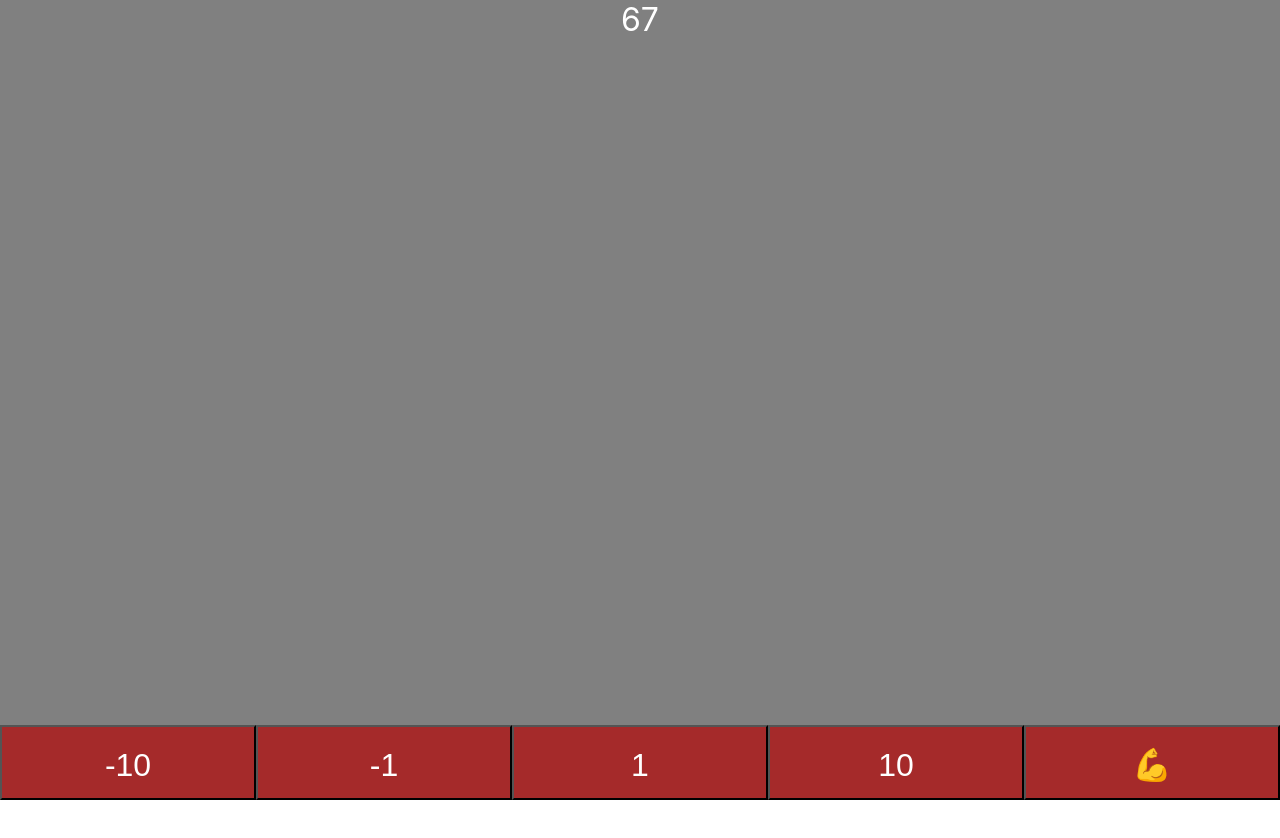
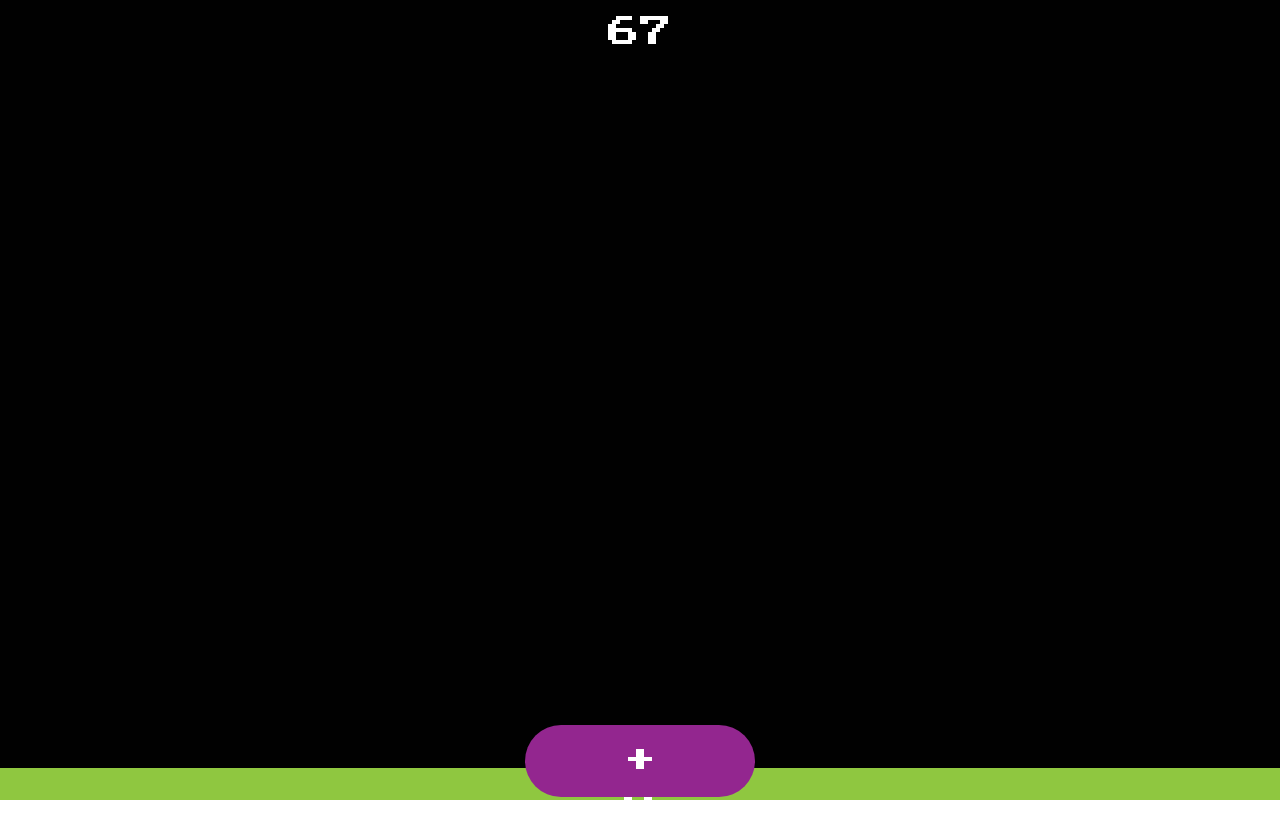
Before and after one commit to jmshearer/Pushups365, a React (Create React App) app: page / in a window 1280 px wide. After the commit the page ends 800 px from the top, so only its background shows below. Built offline with nearby package versions, Linux system fonts and the light colour scheme.

Commit message:
Move to scss and add a retro-80's video game vibe

```diff
--- a/package.json
+++ b/package.json
@@ -7,6 +7,7 @@
     "@testing-library/jest-dom": "^5.16.5",
     "@testing-library/react": "^13.4.0",
     "@testing-library/user-event": "^13.5.0",
+    "node-sass": "npm:sass@^1.58.3",
     "react": "^18.2.0",
     "react-confetti-explosion": "^2.0.2",
     "react-dom": "^18.2.0",
@@ -38,5 +39,8 @@
       "last 1 firefox version",
       "last 1 safari version"
     ]
+  },
+  "devDependencies": {
+    "sass": "^1.58.3"
   }
 }
--- a/src/App.css
+++ /dev/null
@@ -1,79 +0,0 @@
-.App {
-  text-align: center;
-}
-
-.App-logo {
-  height: 40vmin;
-  pointer-events: none;
-}
-
-@media (prefers-reduced-motion: no-preference) {
-  .App-logo {
-    animation: App-logo-spin infinite 20s linear;
-  }
-}
-
-.ButtonBar {
-  position: absolute;
-  width: 100%;
-  bottom: 0;
-  height: 75px;
-  z-index: 999;
-}
-
-.SimpleButton {
-  display: inline-block;
-  width: 20%;
-  height: 75px;
-  color: white;
-  font-size: 2em;
-  background: brown;
-  text-align: center;
-  line-height: 75px;
-}
-
-.ProgressHolder {
-  position: absolute;
-  top: 0;
-  left: 0;
-  right: 0;
-  bottom: 0;
-  background: gray;
-  user-select: none;
-  color: white;
-  font-size: 2em;
-  text-align: center;
-}
-
-.Progress {
-  position: absolute;
-  bottom: 0;
-  height: 50%;
-  left: 0;
-  right: 0;
-  background-color: green;
-}
-
-.App-header {
-  background-color: #282c34;
-  min-height: 100vh;
-  display: flex;
-  flex-direction: column;
-  align-items: center;
-  justify-content: center;
-  font-size: calc(10px + 2vmin);
-  color: white;
-}
-
-.App-link {
-  color: #61dafb;
-}
-
-@keyframes App-logo-spin {
-  from {
-    transform: rotate(0deg);
-  }
-  to {
-    transform: rotate(360deg);
-  }
-}
--- a/src/App.js
+++ b/src/App.js
@@ -1,9 +1,11 @@
 import React from 'react';
-import './App.css';
+import './App.scss';
 import VerticalProgressBar from  './Include/VerticalProgressBar.js';
 import {toast, Toaster} from "react-hot-toast";
 import ConfettiExplosion from 'react-confetti-explosion';
+import {ShareButton, NumButton, ButtonBar} from './Include/ButtonBar.js';
 
+/*<button className="SimpleButton" onClick={this.handleShare}>💪</button>*/
 
 
 class PushupTracker extends React.Component {
@@ -58,24 +60,30 @@ class PushupTracker extends React.Component {
 
   render() {
     var isCompleted = (this.state.target == this.state.numCompleted);
+    var shareMessage = "💪x" + this.state.numCompleted;
     return <div>
         <Toaster position="top-center"/>
-        <div className="ButtonBar">
-          <button className="SimpleButton" onClick={this.addValue}>-10</button>
-          <button className="SimpleButton" onClick={this.addValue}>-1</button>
-          <button className="SimpleButton" onClick={this.addValue}>1</button>
-          <button className="SimpleButton" onClick={this.addValue}>10</button>
-          <button className="SimpleButton" onClick={this.handleShare}>💪</button>
-        </div>
+        <ButtonBar>
+          <NumButton value="-10" onClick={this.addValue} />
+          <NumButton value="-1" onClick={this.addValue} />
+          <NumButton value="1" onClick={this.addValue} />
+          <NumButton value="10" onClick={this.addValue} />
+        </ButtonBar>
         <VerticalProgressBar maxValue={this.state.target} currentValue={this.state.numCompleted}>
         </VerticalProgressBar>
-        <center>{isCompleted && <ConfettiExplosion />}</center>
+        <center>
+          {isCompleted &&
+            <div className="CompletedBadge">
+              <ConfettiExplosion />
+              <ShareButton onClick={this.handleShare} value={shareMessage} />
+            </div>}
+        </center>
 
       </div>
   }
 
   addValue(event){
-    var newNumCompleted =this.state.numCompleted+parseInt(event.target.innerText);
+    var newNumCompleted =this.state.numCompleted+parseInt(event.target.value);
     if(newNumCompleted<0){
       newNumCompleted=0;
     }
--- /dev/null
+++ b/src/App.scss
@@ -0,0 +1,143 @@
+@import url('https://fonts.googleapis.com/css?family=Press+Start+2P:regular,bold,italic&subset=latin,latin-ext');
+
+$buttonColor: #93268f;
+$buttonPlus: #4b6821;
+$buttonMinus: #ef1c26;
+$buttonShare: #6fcff7;
+$buttonHighlight: #fff301;
+$buttonText: white;
+
+$pbComplete: #8fc740;
+$pbBackground: #010101;
+$pbText: white;
+$fontFamily: 'Press Start 2P';
+
+body {
+  font-family: $fontFamily;
+  user-select: none;
+}
+
+.App {
+  text-align: center;
+}
+
+.App-logo {
+  height: 40vmin;
+  pointer-events: none;
+}
+
+@media (prefers-reduced-motion: no-preference) {
+  .App-logo {
+    animation: App-logo-spin infinite 20s linear;
+  }
+}
+
+.ButtonBar {
+  position: absolute;
+  width: 100%;
+  bottom: 0;
+  height: 75px;
+  z-index: 999;
+  text-align: center;
+  font-family: $fontFamily;
+}
+
+.CompletedBadge {
+  position: absolute;
+  top: 0;
+  left: 0;
+  right: 0;
+  min-height: 20em;
+  z-index: 999;
+  line-height: 20em;
+
+}
+
+.SimpleButton {
+  display: inline-block;
+  min-width: 18%;
+  min-height: 70px;
+  color: $buttonText;
+  font-size: 2em;
+  background: $buttonColor;
+  text-align: center;
+  border-radius: 75px;
+  border: 0px solid transparent;
+  line-height: 70px;
+  margin-left: 1%;
+  margin-right: 1%;
+  font-family: $fontFamily;
+  z-index: 999;
+  cursor: pointer;
+}
+
+.SimpleButton:hover {
+  color: $buttonHighlight;
+}
+.SimpleButton:active {
+  color: $buttonHighlight;
+}
+
+.SimpleButton.Plus {
+  background-color: $buttonPlus;
+}
+.SimpleButton.Plus:before {
+  content: "+";
+}
+
+.SimpleButton.Minus {
+  background-color: $buttonMinus;
+}
+.SimpleButton.Share {
+  background-color: $buttonShare;
+  padding: 1em;
+  border: 4px solid $buttonText;
+}
+.SimpleButton.Share:before {
+  content: "Share ";
+}
+.SimpleButton.Share:hover {
+  border-color: $buttonHighlight;
+}
+
+.ProgressHolder {
+  padding: .5em;
+  position: absolute;
+  top: 0;
+  left: 0;
+  right: 0;
+  bottom: 0;
+  background: $pbBackground;
+  user-select: none;
+  color: $pbText;
+  font-size: 2em;
+  text-align: center;
+  box-sizing: border-box;
+  overflow: hidden;
+}
+
+.Progress {
+  padding: .5em;
+  position: absolute;
+  bottom: 0;
+  height: 50%;
+  left: 0;
+  right: 0;
+  background-color: $pbComplete;
+  box-sizing: border-box;
+}
+
+.App-header {
+  background-color: #282c34;
+  min-height: 100vh;
+  display: flex;
+  flex-direction: column;
+  align-items: center;
+  justify-content: center;
+  font-size: calc(10px + 2vmin);
+  color: white;
+}
+
+.App-link {
+  color: #61dafb;
+}
--- /dev/null
+++ b/src/Include/ButtonBar.js
@@ -0,0 +1,73 @@
+import React from 'react';
+
+
+export class ButtonBar extends React.Component {
+
+  constructor(props){
+    super(props);
+    this.onExpand = this.onExpand.bind(this);
+    this.onButtonBarClick = this.onButtonBarClick.bind(this);
+    this.state = {
+        isExpanded: false
+    }
+  }
+
+   render(){
+
+        if(this.state.isExpanded){
+            return  <div className="ButtonBar" onClick={this.onButtonBarClick}>
+                {this.props.children}
+            </div>;
+        } else {
+            return  <div className="ButtonBar" onClick={this.onButtonBarClick}>
+                <button className="SimpleButton" onClick={this.onExpand}>+</button>
+            </div>;
+        }
+   }
+
+   collapseInterval=false;
+   onButtonBarClick(){
+        console.log("hit");
+        this.resetCollapse();
+   }
+
+   onExpand(){
+    this.setState({
+        isExpanded: true
+    });
+    var me = this;
+    this.resetCollapse();
+   }
+
+    resetCollapse(){
+        var me = this;
+        if(me.collapseInterval){
+            clearTimeout(this.collapseInterval);
+            this.collapseInterval=false;
+            console.log("Clear");
+        }
+        me.collapseInterval = setTimeout(function(){
+            me.setState({
+                isExpanded: false
+            });
+        },1500);
+    }
+}
+
+export const NumButton = (props) => {
+    var buttonClass = "Minus";
+    if(props.value>0){
+        buttonClass="Plus";
+    }
+    return <button className={"SimpleButton " + buttonClass} value={props.value} onClick={props.onClick}>
+            {props.value}
+        </button>;
+
+}
+
+export const ShareButton = (props) => {
+    return <button className="SimpleButton Share" value={props.value} onClick={props.onClick}>
+            {props.value}
+        </button>;
+
+}
```
Also changed, not shown: 2 other files (tests, documents, lock files or other folders).
